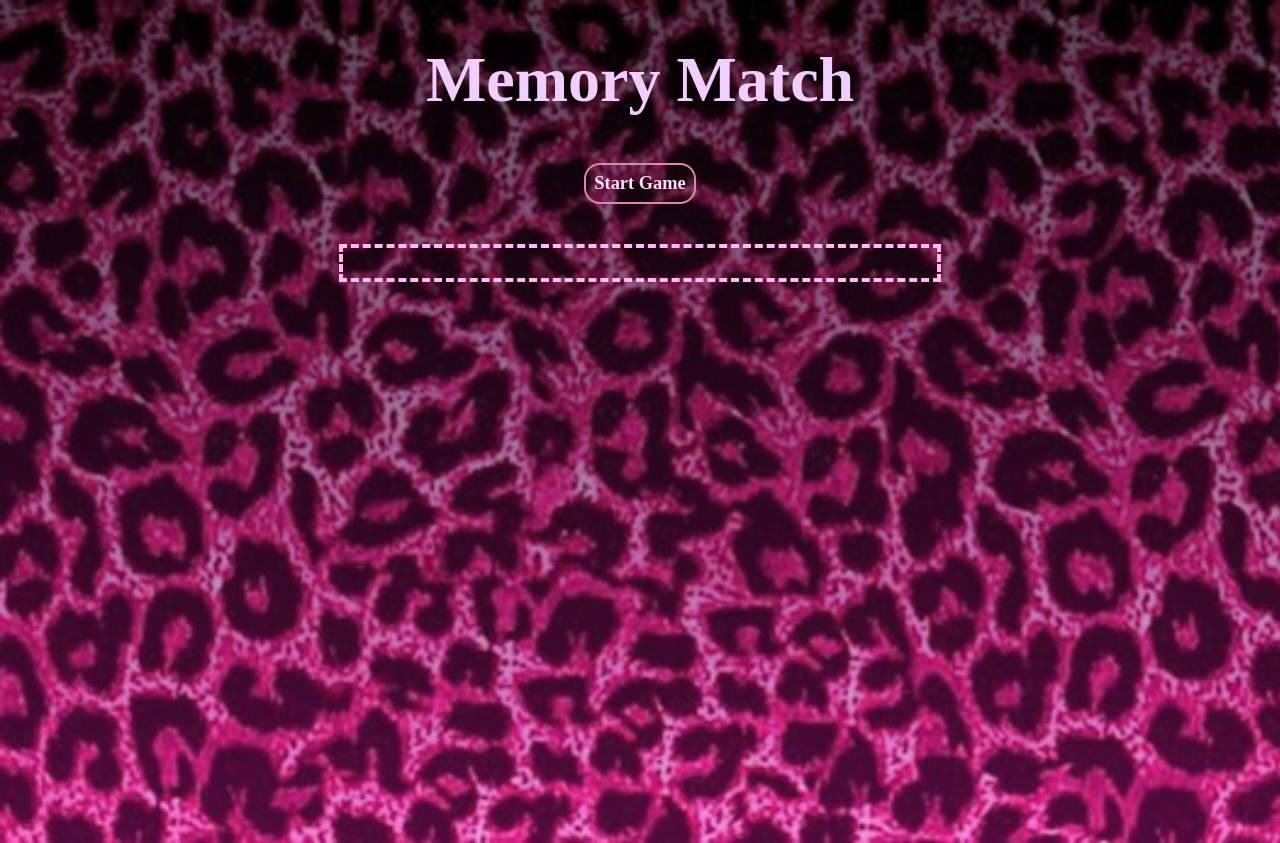
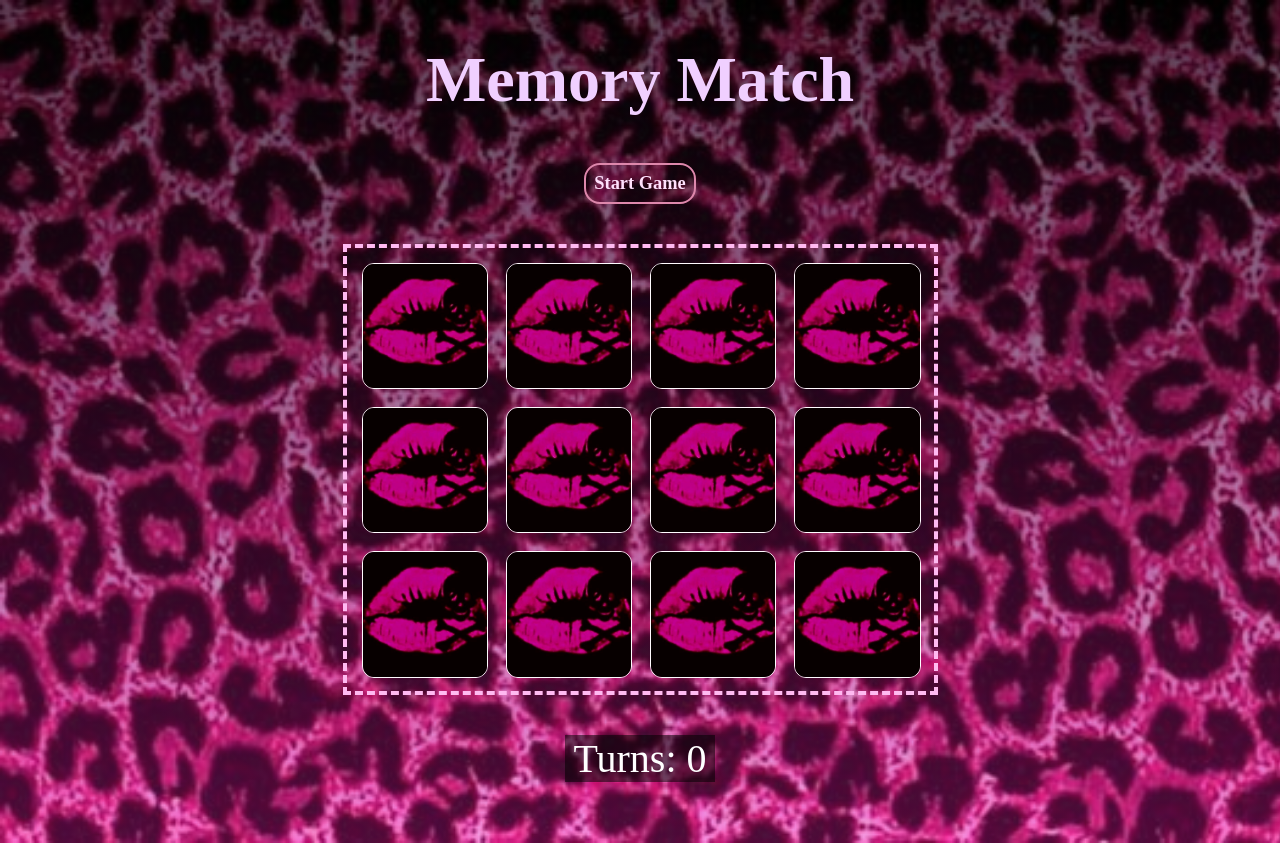
Before and after one commit to Ssh-formatik/magic-memory7, a React (Create React App) app: page / in a window 1280 px wide. Built offline with nearby package versions, Linux system fonts and the light colour scheme; a web font is replaced by a local one.

Commit message:
modified:   src/App.css 	modified:   src/App.js 	modified:   src/components/singleCard.css 	modified:   src/components/singleCard.js

```diff
--- a/src/App.css
+++ b/src/App.css
@@ -1,7 +1,8 @@
 .App {
   text-align: center;
-  max-width: 860px;
+  width: 850px;
   margin: 40px auto;
+  box-sizing: border-box;
 }
 
 
@@ -36,3 +37,12 @@ button:active{
   margin:40px auto;
   box-sizing: border-box;
 }
+.turns{
+  font-size: 2.5rem;
+  font-family: 'Times New Roman', Times, serif;
+  text-align: center;
+  color: #ffffff;
+  width: 150px;
+  margin: 5px auto;
+  background-color: rgba(0, 0, 0, 0.532);
+}
--- a/src/App.js
+++ b/src/App.js
@@ -1,4 +1,4 @@
-import { useState } from 'react';
+import { useState, useEffect } from 'react';
 
 import './App.css';
 import SingleCard from './components/singleCard';
@@ -14,12 +14,12 @@ import UwU from './img/UwU.jpg';
 
 // Then use the imports
 const cardImg = [
-  { src: awr },
-  { src: diva },
-  { src: dracUwU },
-  { src: korn },
-  { src: rawr },
-  { src: UwU },
+  { src: awr, matched: false },
+  { src: diva, matched: false },
+  { src: dracUwU, matched: false },
+  { src: korn, matched: false },
+  { src: rawr, matched: false },
+  { src: UwU, matched: false },
 ];
 
 
@@ -28,6 +28,7 @@ function App() {
   const [turns, setTurns] = useState(0);
   const[choiceOne, setChoiceOne]= useState (null);
   const[choiceTwo, setChoiceTwo]= useState (null);
+  const [comparing, setComparing] = useState(false);
   //shuffle cards
     const shuffleCards = () => {
       const shuffledCards = [...cardImg, ...cardImg]
@@ -35,11 +36,15 @@ function App() {
         .map((card) => ({ ...card, id: Math.random() }));
 
       setCards(shuffledCards);
+      setChoiceOne(null);
+      setChoiceTwo(null);
       setTurns(0);
     }
 
     console.log(cards, turns);
+
     const handleChoice = (card) => {
+      if(!comparing){
       console.log(card);
       if(choiceOne){
         setChoiceTwo(card);
@@ -47,14 +52,40 @@ function App() {
         setChoiceOne(card);
       }
     }
-    if(choiceOne && choiceTwo){
-      console.log("choices", choiceOne, choiceTwo);
     }
-    const resetTurn = () => {
+     const resetTurn = () => {
       setChoiceOne(null);
       setChoiceTwo(null);
       setTurns(prevTurns => prevTurns + 1);
     }
+    useEffect(() => {
+    if(choiceOne && choiceTwo){
+      setComparing(true);
+
+      if(choiceOne.src === choiceTwo.src){
+       setCards(prevCards => { return prevCards.map(card => {
+        if (card.src === choiceOne.src){
+          return {...card, matched: true};
+        } else {
+          return card;
+        };
+       })
+      })
+       setComparing(false);
+       resetTurn();
+      }else{
+        setTimeout(() => {
+          setComparing(false);
+          resetTurn();
+        }, 1000);
+
+
+      }
+
+    }}, [choiceOne, choiceTwo]);
+   useEffect(() => {
+    shuffleCards();
+    }, []);
 
 
   return (
@@ -63,11 +94,17 @@ function App() {
       <button onClick={shuffleCards}>Start Game</button>
       <div className="card-grid">
         {cards.map(card =>(
-          <SingleCard key={card.id} card={card} handleChoice={handleChoice} />
+          <SingleCard
+          key={card.id} card={card}
+          handleChoice={handleChoice}
+          flipped={card === choiceOne || card === choiceTwo || card.matched}
+
+          />
         )
         )
         }
       </div>
+      <div className='turns'>Turns: {turns}</div>
     </div>
   );
 }
--- a/src/components/singleCard.css
+++ b/src/components/singleCard.css
@@ -12,14 +12,28 @@
   border-radius: 12px;
   border: 1px solid #fffbfe;
 }
-.front-face {
+.card .front-face {
   position: absolute;
   top: 0;
   left: 0;
+  transform: rotateY(90deg);
+  transition: all ease-in 0.2s;
 }
-
-.back-face {
+.card .back-face {
   position: absolute;
   top: 0;
   left: 0;
+  transform: rotateY(0deg);
+  transition-delay: 0.2s;
 }
+
+
+.flipped .front-face {
+  transform: rotateY(0deg);
+  transition: transform 0.5s;
+
+}
+.flipped .back-face {
+  transform: rotateY(90deg);
+  transition: transform 0s;
+}
--- a/src/components/singleCard.js
+++ b/src/components/singleCard.js
@@ -1,16 +1,18 @@
 import './singleCard.css';
 import cover from '../img/cover.jpg';
-export default function singleCard({ card , handleChoice }) {
+export default function singleCard({ card , handleChoice, flipped }) {
     const handleClick = () => {
 
       handleChoice(card);
   }
   return (
     <div  className="card">
+        <div className={flipped ? "flipped" : ""}>
             <div>
               <img src={card.src} alt="card front" className="front-face"/>
               <img src={cover} alt="card back" className="back-face" onClick={handleClick}/>
             </div>
           </div>
+    </div>
     );
 }
```
